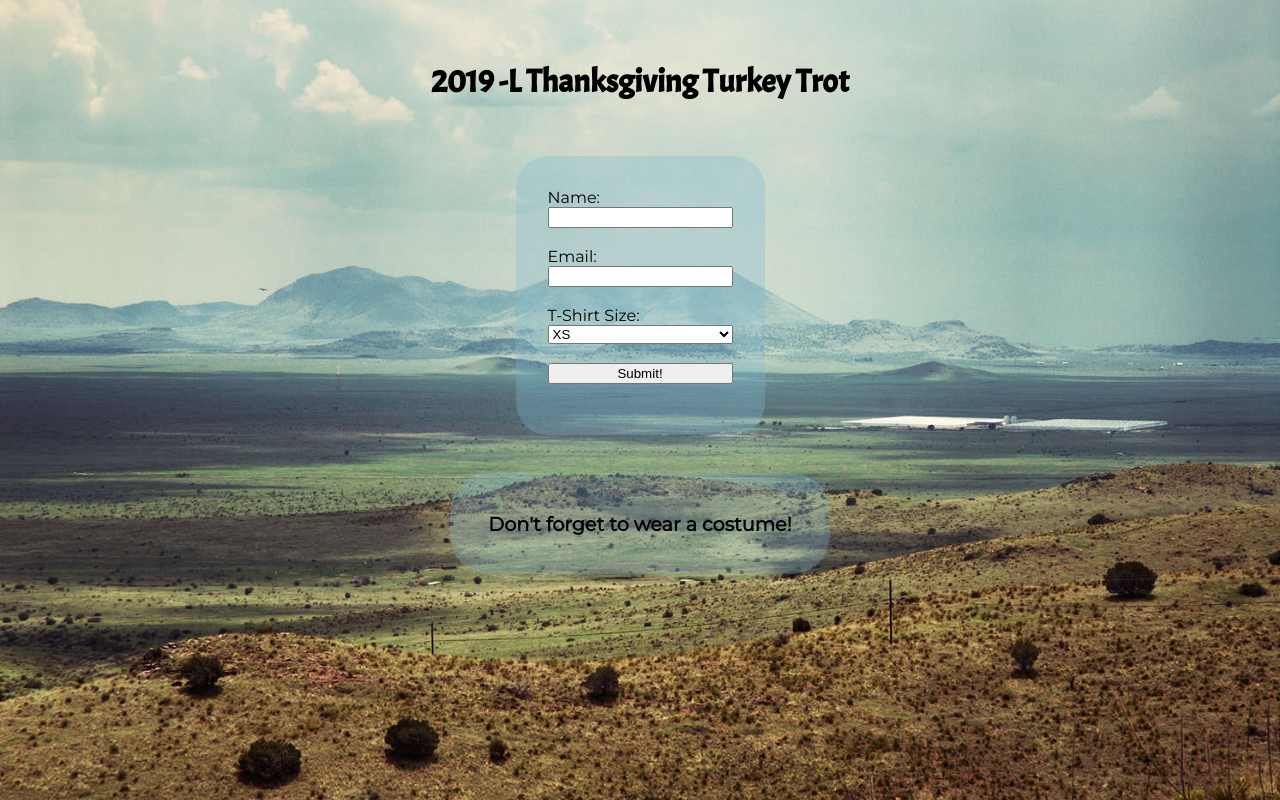
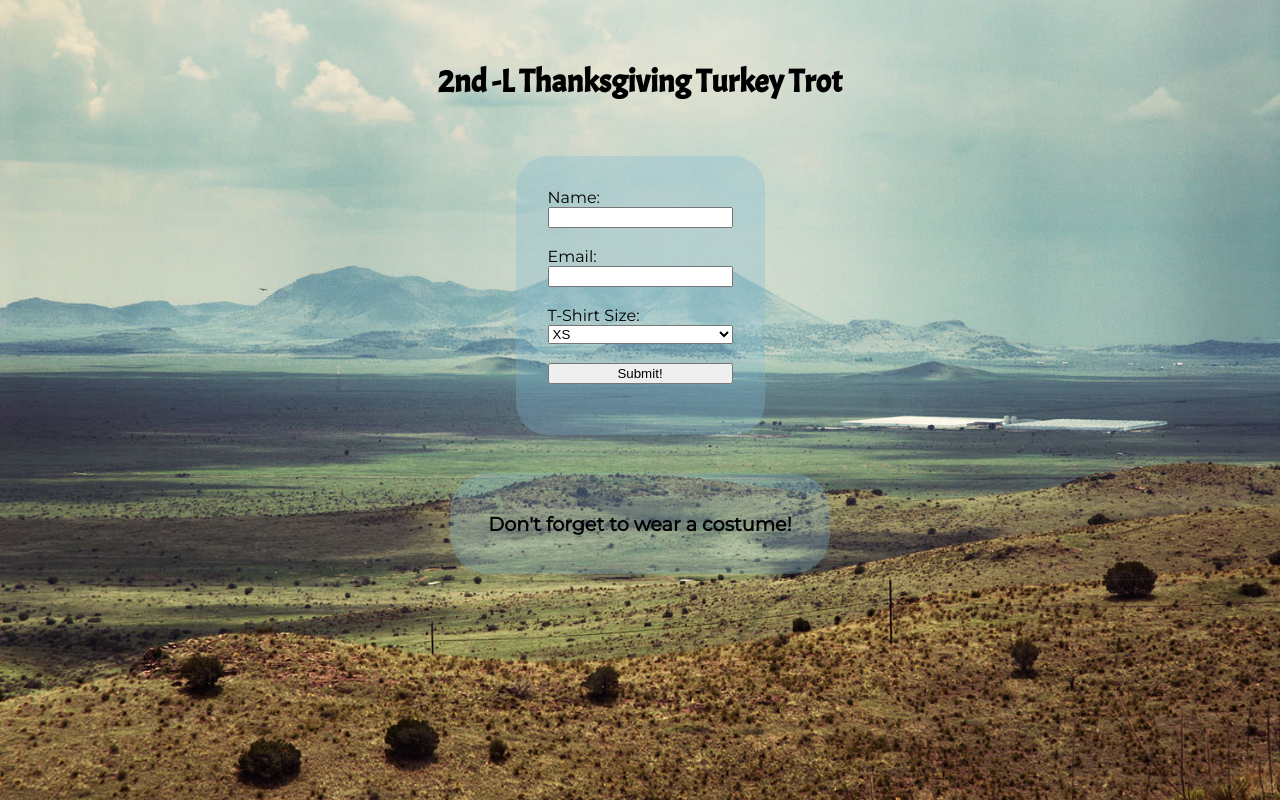
Before and after one commit to thomas-nelson23/Turkey-Trot-Submission, a plain HTML site: page index.html in a window 1280 px wide. Drawn offline with Linux system fonts and the light colour scheme.

Commit message:
title change

```diff
--- a/index.html
+++ b/index.html
@@ -12,7 +12,7 @@
 
 <body>
     <header class="head">
-        <h1 class="title">2019 -L Thanksgiving Turkey Trot</h1>
+        <h1 class="title">2nd -L Thanksgiving Turkey Trot</h1>
     </header>
 
 
```
